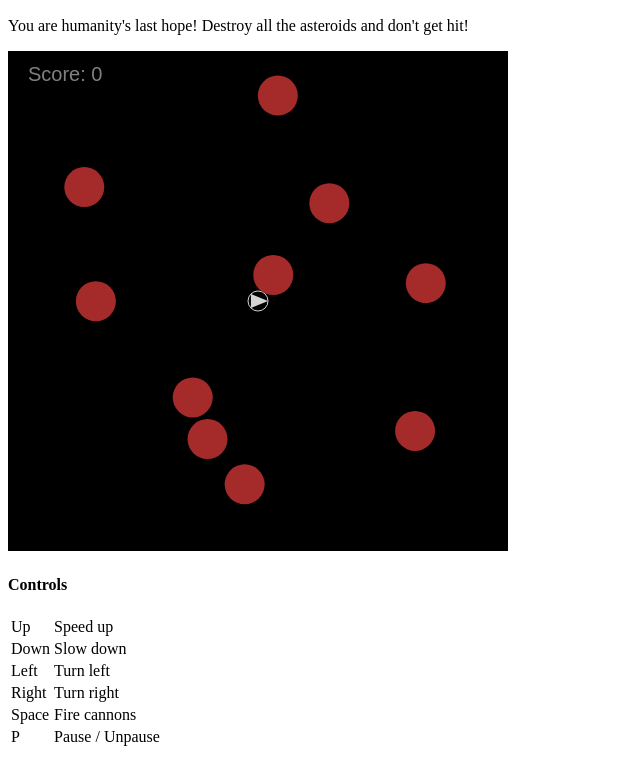
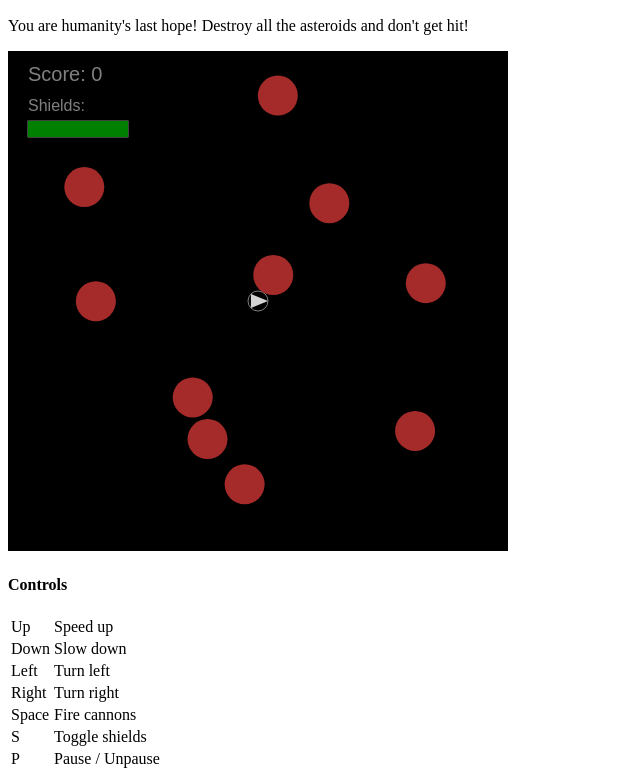
Before and after one commit to parkdy/Asteroids, a plain HTML site: page index.html in a window 1280 px wide. Shown: the part 50-829 px from the top of the page, without its empty margins (0-640 px from the left). Before the commit the page ends 807 px from the top, so only its background shows below. Drawn offline with Linux system fonts and the light colour scheme.

Commit message:
Add shields that can be toggled and drain over time

```diff
--- a/game.js
+++ b/game.js
@@ -81,6 +81,13 @@
 		this.ctx.font="20px Sans-Serif";
 		this.ctx.fillStyle="gray"
 		this.ctx.fillText("Score: " + this.score, 20, 30);
+
+		this.ctx.font="16px Sans-Serif";
+		this.ctx.fillText("Shields:", 20, 60);
+		this.ctx.strokeStyle = 'gray';
+		this.ctx.strokeRect(20, 70, 100, 16);
+		this.ctx.fillStyle = "green";
+		this.ctx.fillRect(20, 70, 100 * this.ship.shieldRemaining / Asteroids.Ship.SHIELD_CAPACITY, 16);
 	};
 
 
@@ -116,6 +123,9 @@
 		this.move();
 		this.draw();
 		this.checkCollisions();
+		if (ship.shieldOn) {
+			ship.drainShield(this.interval, 0);
+		}
 	};
 
 
@@ -134,15 +144,22 @@
 	Game.prototype.checkCollisions = function() {
 		// Check collisions between ship and asteroids
 		var self = this;
-		this.asteroids.forEach(function(asteroid) {
+		for (var i = 0; i < this.asteroids.length; i++) {
+			var asteroid = self.asteroids[i];
 			if (self.ship.isCollidedWith(asteroid)) {
-				self.stop();
-				if (confirm("You lost! Humanity is doomed!\nDo you want to try again?")) {
-					self.reset();
-					self.start();
+				if (self.ship.shieldOn) {
+					self.ship.vel[0] += asteroid.vel[0] - self.ship.vel[0];
+					self.ship.vel[1] += asteroid.vel[1] - self.ship.vel[1];
+					self.removeAsteroid(i);
+				} else {
+					self.stop();
+					if (confirm("You lost! Humanity is doomed!\nDo you want to try again?")) {
+						self.reset();
+						self.start();
+					}
 				}
 			}
-		});
+		};
 
 		// Check collisions between bullets and asteroids
 		this.checkBulletHits();
@@ -194,7 +211,7 @@
 		this.paused = true;
 
 		// Unbind ship controls
-		["up" , "down", "left", "right", "space"].forEach(function (k) {
+		["up" , "down", "left", "right", "space", "s"].forEach(function (k) {
 			key.unbind(k);
 		});
 
@@ -219,10 +236,14 @@
 		var self = this;
 
 		// For each key, prevent the default action (e.g. page scrolling)
-		["up" , "down", "left", "right", "space"].forEach(function (k) {
+		["up" , "down", "left", "right", "space", "s"].forEach(function (k) {
 			key(k, function() {
 				return false;
 			});
+		});
+
+		key("s", function() {
+			ship.toggleShield();
 		});
 	};
 
--- a/index.html
+++ b/index.html
@@ -36,6 +36,10 @@
 					<td>Fire cannons</td>
 				</tr>
 				<tr>
+					<td>S</td>
+					<td>Toggle shields</td>
+				</tr>
+				<tr>
 					<td>P</td>
 					<td>Pause / Unpause</td>
 				</tr>
--- a/ship.js
+++ b/ship.js
@@ -11,6 +11,8 @@
 										  Ship.COLOR);
 
 		this.direction = 0; // Orientation angle (positive clockwise from +x)
+		this.shieldRemaining = Ship.SHIELD_CAPACITY;
+		this.shieldOn = false;
 
 		// Set weapon cooldown timer
 		var self = this;
@@ -32,25 +34,16 @@
 	Ship.TURN_IMPULSE = 10 * (Math.PI / 180); // 10 deg per impulse
 	Ship.COOLDOWN = 200; // 0.2 seconds
 
+	Ship.SHIELD_ON_COLOR = "lightGreen";
+	Ship.SHIELD_OFF_COLOR = "gray";
+	Ship.SHIELD_CAPACITY = 100;
+	Ship.SHIELD_DRAIN_RATE = 5.0/1000; // 5 per second
+
 
 
 	Ship.prototype.draw = function(ctx) {
-		// Draw collision circle
-		ctx.strokeStyle = this.color;
-		ctx.lineWidth = 1;
-
-		ctx.beginPath();
-
-		ctx.arc(
-			this.pos[0],
-			this.pos[1],
-			this.radius,
-			0,
-			2 * Math.PI,
-			false
-		);
-
-		ctx.stroke();
+		// Draw shield circle
+		this.drawShield(ctx);
 
 		// Draw triangular ship pointing in direction angle
 		ctx.fillStyle = this.color;
@@ -70,6 +63,30 @@
 		});
 
 		ctx.fill();
+	};
+
+
+	Ship.prototype.drawShield = function(ctx) {
+		if (this.shieldOn) {
+			ctx.strokeStyle = Ship.SHIELD_ON_COLOR;
+		} else {
+			ctx.strokeStyle = Ship.SHIELD_OFF_COLOR;
+		}
+
+		ctx.lineWidth = 1;
+
+		ctx.beginPath();
+
+		ctx.arc(
+			this.pos[0],
+			this.pos[1],
+			this.radius,
+			0,
+			2 * Math.PI,
+			false
+		);
+
+		ctx.stroke();
 	};
 
 
@@ -119,4 +136,19 @@
 		this.canFire = false;
 		return new Asteroids.Bullet(this);
 	};
+
+
+	Ship.prototype.toggleShield = function() {
+		this.shieldOn = !this.shieldOn && this.shieldRemaining > 0;
+	};
+
+
+	Ship.prototype.drainShield = function(interval, fixedDrainAmount) {
+		this.shieldRemaining -= Ship.SHIELD_DRAIN_RATE * interval + fixedDrainAmount;
+
+		if (this.shieldRemaining < 0) {
+			this.shieldRemaining = 0;
+			this.shieldOn = false;
+		}
+	};
 })(this);
```
